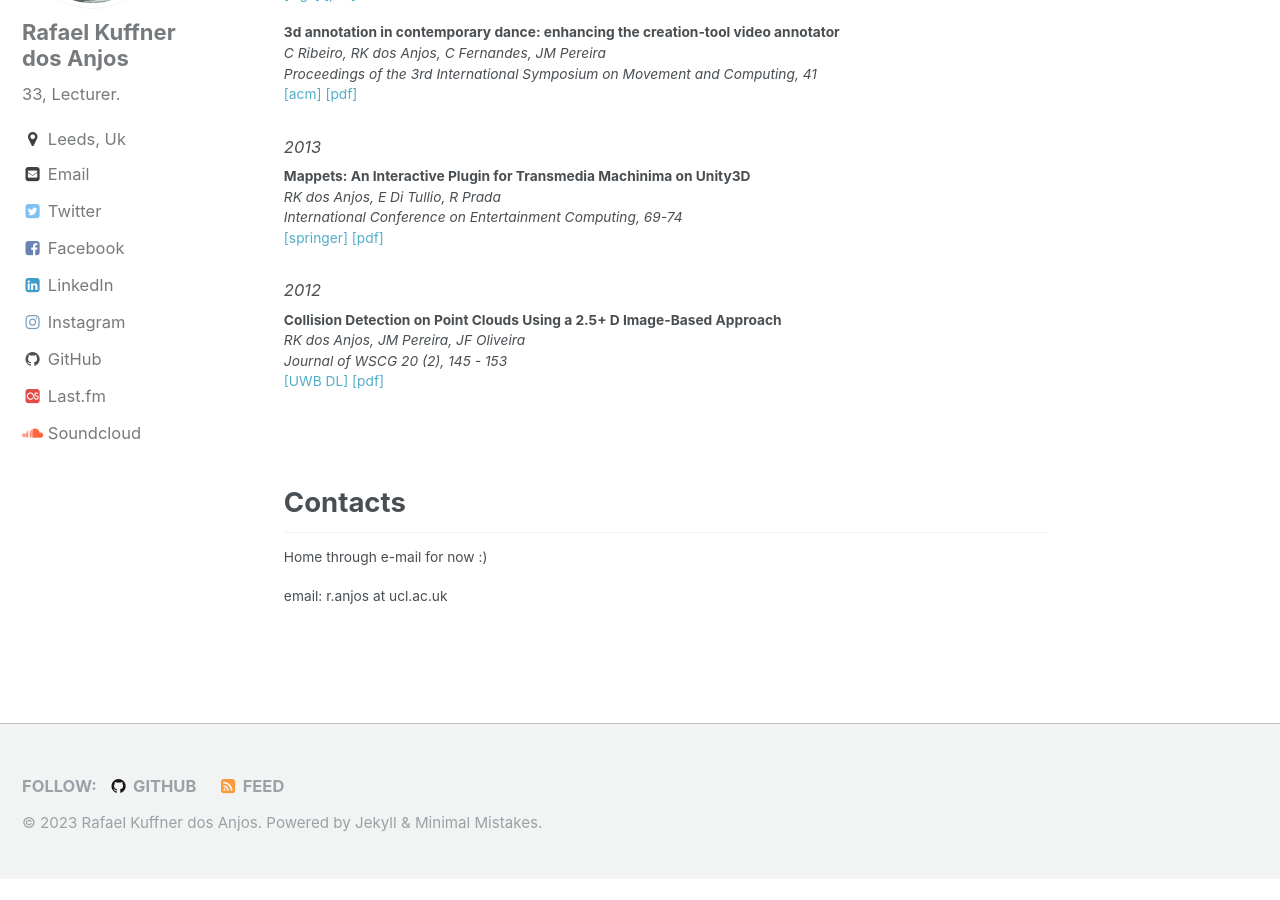
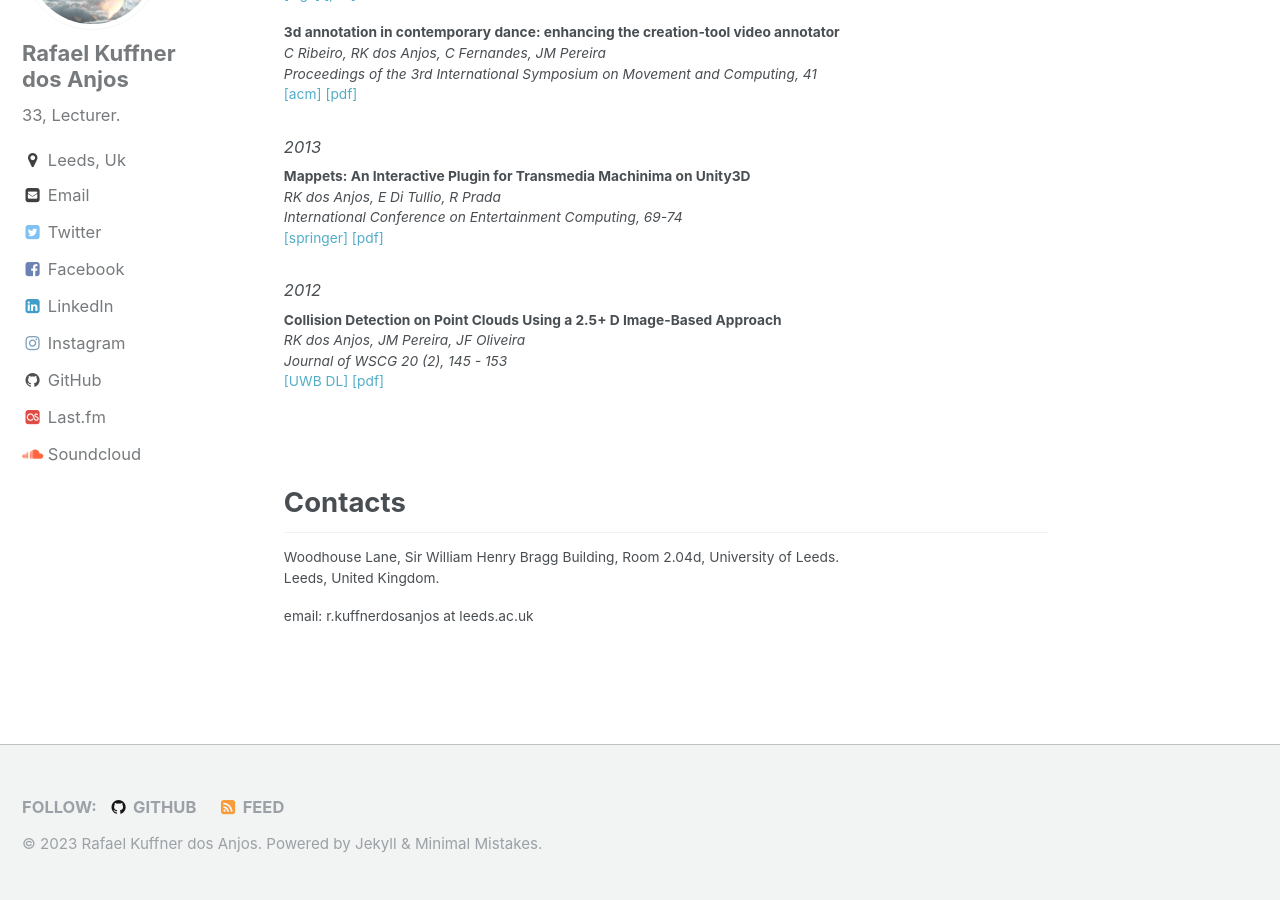
Before and after one commit to rafaelkuffner/rafaelkuffner.github.io, a Jekyll site: the page built from index.html, in a window 1280 px wide and 900 px high, scrolled down 6259 px. Built offline with Jekyll 4.4.1, drawn with Linux system fonts in a browser that asks for light colours; the list of posts is cut into pages by our own code; before the commit the page ends 7138 px from its top, so only the background shows below that.

Commit message:
contacts

```diff
--- a/index.html
+++ b/index.html
@@ -353,7 +353,8 @@ Mathematics, Physics, Computing that are the basis of computer Graphics. Diving
 <p>&nbsp;</p>
 <h2 id="contacts">Contacts</h2>
 <p>
-Home through e-mail for now :)
+Woodhouse Lane, Sir William Henry Bragg Building, Room 2.04d, University of Leeds.<br>
+Leeds, United Kingdom.
 </p>
 
-<p>email: r.anjos at ucl.ac.uk</br></p>
+<p>email: r.kuffnerdosanjos at leeds.ac.uk</br></p>
```
